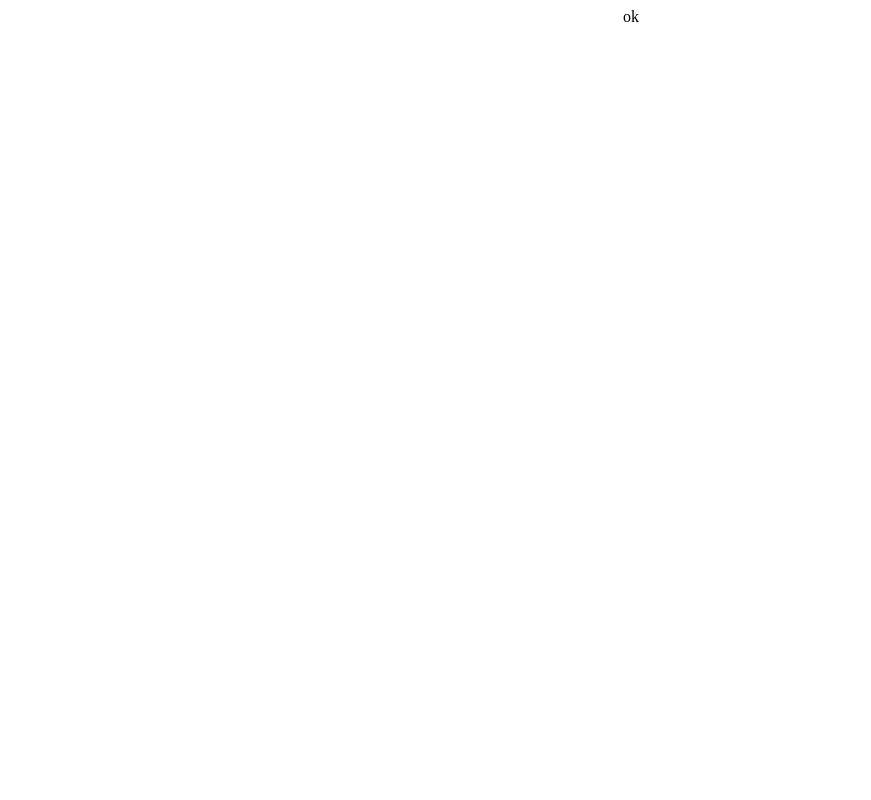
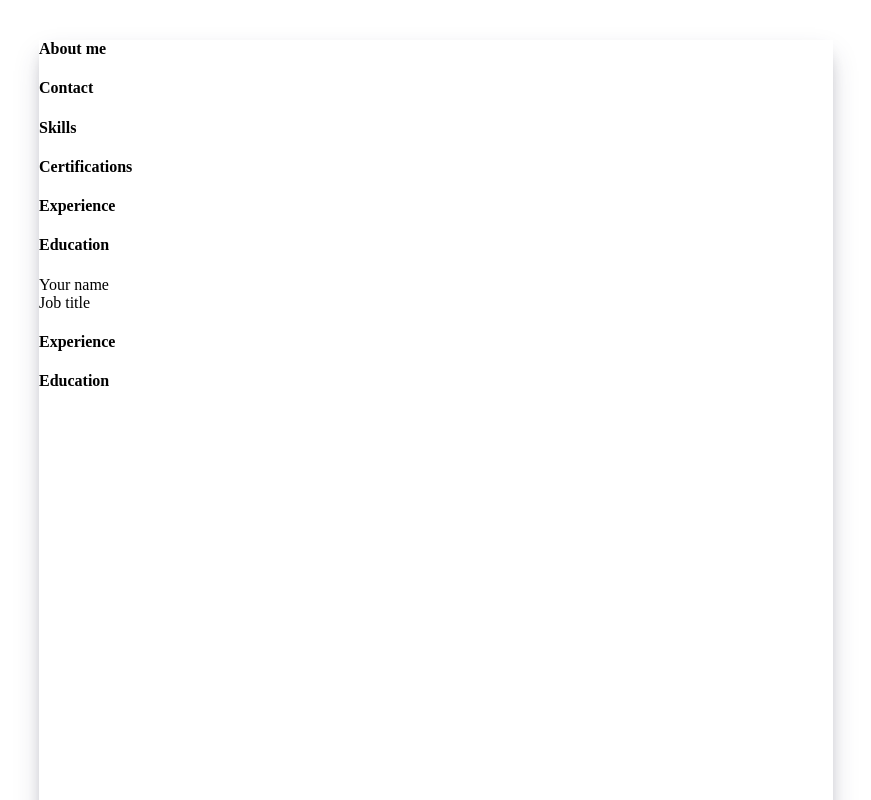
Before and after one commit to gervais-amoah/resume-builder, a Vue app: page / in a window 1280 px wide. Shown: the top 800 px of the page, without its empty margins (1-872 px from the left). Built offline with nearby package versions, Linux system fonts and the light colour scheme.

Commit message:
Starting the HTML

```diff
--- a/src/App.vue
+++ b/src/App.vue
@@ -1,5 +1,53 @@
 <template>
-  <main>
-    ok
+  <main class="container">
+    <div id="resume" class="flex">
+      <div class="left-col">
+        <h4 class="section-headline">
+          About me
+        </h4>
+        <h4 class="section-headline">
+          Contact
+        </h4>
+        <h4 class="section-headline">
+          Skills
+        </h4>
+        <h4 class="section-headline">
+          Certifications
+        </h4>
+      </div>
+      <div class="right-col">
+        <h4 class="section-headline">
+          Experience
+        </h4>
+        <h4 class="section-headline">
+          Education
+        </h4>
+      </div>
+      <div class="right-col">
+        <div class="personal-name">
+          Your name
+        </div>
+        <div class="personal-title">
+          Job title
+        </div>
+
+        <h4 class="section-headline">
+          Experience
+        </h4>
+        <h4 class="section-headline">
+          Education
+        </h4>
+      </div>
+    </div>
   </main>
 </template>
+
+<style scoped>
+#resume {
+  box-shadow: rgba(50, 50, 93, 0.25) 0px 13px 27px -5px, rgba(0, 0, 0, 0.3) 0px 8px 16px -8px;
+  /* DIN A4 standard paper size. commonly used for resumes
+  For North America letter size use width: 8.5in; height: 11in; */
+  height: 297mm;
+  width: 210mm;
+}
+</style>
--- a/src/assets/main.css
+++ b/src/assets/main.css
@@ -1,33 +1,4 @@
-#app {
-  max-width: 1280px;
-  margin: 0 auto;
-  padding: 2rem;
-  font-weight: normal;
+.container {
+  margin: 40px auto;
+  max-width: 1200px;
 }
-
-a,
-.green {
-  text-decoration: none;
-  color: hsla(160, 100%, 37%, 1);
-  transition: 0.4s;
-  padding: 3px;
-}
-
-@media (hover: hover) {
-  a:hover {
-    background-color: hsla(160, 100%, 37%, 0.2);
-  }
-}
-
-@media (min-width: 1024px) {
-  body {
-    display: flex;
-    place-items: center;
-  }
-
-  #app {
-    display: grid;
-    grid-template-columns: 1fr 1fr;
-    padding: 0 2rem;
-  }
-}
```
